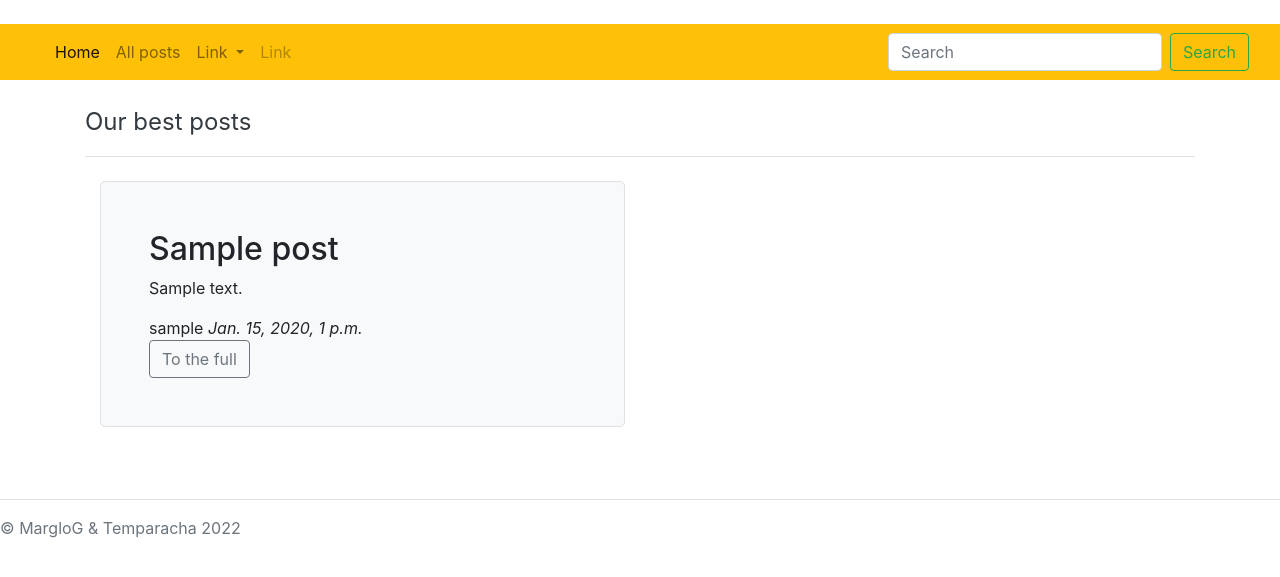
After one commit to GarikGelios/super_admin, a Django app: page /posts/ in a window 1280 px wide. The commit adds this page. Shown: the top 577 px of the page. Run offline with Django 4.2, Linux system fonts and the light colour scheme; tables that the repository leaves empty hold one stand-in row (values such as "Sample post"); some libraries are stand-ins or nearby versions.

Commit message:
public posts page added

```diff
--- a/core/templates/core/posts/list.html
+++ b/core/templates/core/posts/list.html
@@ -30,7 +30,7 @@
           <tr>
             <td>{{ all.id }}</td>
             <td>{{ all.name }}</td>
-            <td>{{ all.text|default:'-' }}</td>
+            <td>{{ all.text|default:'-'|truncatechars:70|truncatewords:5 }}</td>
             <td>{{ all.created_at }}</td>
             <td>{{ all.updated_at }}</td>
             <td>{{ all.author }}</td>
--- a/main/templates/main/index.html
+++ b/main/templates/main/index.html
@@ -1,12 +1,71 @@
+<!doctype html>
 {% load static navigation %}
-<!doctype html>
+<html lang="en">
+  <head>
+    <!-- Required meta tags -->
+    <meta charset="utf-8">
+    <meta name="viewport" content="width=device-width, initial-scale=1">
 
-<head>
-    Home posts page
-</head>
+    <!-- Bootstrap CSS -->
+    <link href="https://cdn.jsdelivr.net/npm/bootstrap@5.1.3/dist/css/bootstrap.min.css" rel="stylesheet" integrity="sha384-1BmE4kWBq78iYhFldvKuhfTAU6auU8tT94WrHftjDbrCEXSU1oBoqyl2QvZ6jIW3" crossorigin="anonymous">
 
- <body>
-  {% block top_menu %}
-    main page
-  {% endblock %}
- <body/>
+    <title>Public index page</title>
+  </head>
+  <body>
+  <br>
+  <nav class="navbar navbar-expand-lg navbar-light" style="background-color: #ffc107;">
+  <div class="container-fluid">
+    <a class="navbar-brand" href="#"></a>
+    <button class="navbar-toggler" type="button" data-bs-toggle="collapse" data-bs-target="#navbarScroll" aria-controls="navbarScroll" aria-expanded="false" aria-label="Toggle navigation">
+      <span class="navbar-toggler-icon"></span>
+    </button>
+    <div class="collapse navbar-collapse" id="navbarScroll">
+      <ul class="navbar-nav me-auto my-2 my-lg-0 navbar-nav-scroll" style="--bs-scroll-height: 100px;">
+        <li class="nav-item">
+          <a class="nav-link active" aria-current="page" href="#">Home</a>
+        </li>
+        <li class="nav-item">
+          <a class="nav-link" href="{% url 'main:posts_list' %}">All posts</a>
+        </li>
+        <li class="nav-item dropdown">
+          <a class="nav-link dropdown-toggle" href="#" id="navbarScrollingDropdown" role="button" data-bs-toggle="dropdown" aria-expanded="false">
+            Link
+          </a>
+          <ul class="dropdown-menu" aria-labelledby="navbarScrollingDropdown">
+            <li><a class="dropdown-item" href="#">Action</a></li>
+            <li><a class="dropdown-item" href="#">Another action</a></li>
+            <li><hr class="dropdown-divider"></li>
+            <li><a class="dropdown-item" href="#">Something else here</a></li>
+          </ul>
+        </li>
+        <li class="nav-item">
+          <a class="nav-link disabled">Link</a>
+        </li>
+      </ul>
+      <form class="d-flex">
+        <input class="form-control me-2" type="search" placeholder="Search" aria-label="Search">
+        <button class="btn btn-outline-success" type="submit">Search</button>
+      </form>
+    </div>
+  </div>
+</nav>
+  {% block content %}
+      <div class="jumbotron">
+        <h1>Dashboard</h1>
+        <p class="lead">This is example.</p>
+      </div>
+    {% endblock %}
+
+
+    <!-- Optional JavaScript; choose one of the two! -->
+
+    <!-- Option 1: Bootstrap Bundle with Popper -->
+    <script src="https://cdn.jsdelivr.net/npm/bootstrap@5.1.3/dist/js/bootstrap.bundle.min.js" integrity="sha384-ka7Sk0Gln4gmtz2MlQnikT1wXgYsOg+OMhuP+IlRH9sENBO0LRn5q+8nbTov4+1p" crossorigin="anonymous"></script>
+
+    <!-- Option 2: Separate Popper and Bootstrap JS -->
+    <!--
+    <script src="https://cdn.jsdelivr.net/npm/@popperjs/core@2.10.2/dist/umd/popper.min.js" integrity="sha384-7+zCNj/IqJ95wo16oMtfsKbZ9ccEh31eOz1HGyDuCQ6wgnyJNSYdrPa03rtR1zdB" crossorigin="anonymous"></script>
+    <script src="https://cdn.jsdelivr.net/npm/bootstrap@5.1.3/dist/js/bootstrap.min.js" integrity="sha384-QJHtvGhmr9XOIpI6YVutG+2QOK9T+ZnN4kzFN1RtK3zEFEIsxhlmWl5/YESvpZ13" crossorigin="anonymous"></script>
+    -->
+  </body>
+</html>
--- /dev/null
+++ b/main/templates/main/posts/list.html
@@ -0,0 +1,87 @@
+{% extends 'main/index.html' %}
+<!doctype html>
+{% load static navigation %}
+
+{% block content %}
+<html lang="en">
+  <head>
+    <meta charset="utf-8">
+    <meta name="viewport" content="width=device-width, initial-scale=1">
+    <meta name="description" content="">
+    <meta name="author" content="Mark Otto, Jacob Thornton, and Bootstrap contributors">
+    <meta name="generator" content="Hugo 0.88.1">
+    <title>Jumbotron example · Bootstrap v5.1</title>
+
+    <link rel="canonical" href="https://getbootstrap.com/docs/5.1/examples/jumbotron/">
+
+
+
+    <!-- Bootstrap core CSS -->
+<link href="{% static 'core/assets/css/bootstrap.min.css' %}" rel="stylesheet">
+
+    <!-- Favicons -->
+<link rel="apple-touch-icon" href="/docs/5.1/assets/img/favicons/apple-touch-icon.png" sizes="180x180">
+<link rel="icon" href="/docs/5.1/assets/img/favicons/favicon-32x32.png" sizes="32x32" type="image/png">
+<link rel="icon" href="/docs/5.1/assets/img/favicons/favicon-16x16.png" sizes="16x16" type="image/png">
+<link rel="manifest" href="/docs/5.1/assets/img/favicons/manifest.json">
+<link rel="mask-icon" href="/docs/5.1/assets/img/favicons/safari-pinned-tab.svg" color="#7952b3">
+<link rel="icon" href="/docs/5.1/assets/img/favicons/favicon.ico">
+<meta name="theme-color" content="#7952b3">
+
+
+    <style>
+      .bd-placeholder-img {
+        font-size: 1.125rem;
+        text-anchor: middle;
+        -webkit-user-select: none;
+        -moz-user-select: none;
+        user-select: none;
+      }
+
+      @media (min-width: 768px) {
+        .bd-placeholder-img-lg {
+          font-size: 3.5rem;
+        }
+      }
+    </style>
+
+
+  </head>
+  <body>
+
+<main>
+
+  <div class="container py-4">
+    <header class="pb-3 mb-4 border-bottom">
+      <a href="/" class="d-flex align-items-center text-dark text-decoration-none">
+        <span class="fs-4">Our best posts</span>
+      </a>
+
+    </header>
+    {% for post in object_list%}
+      <div class="col-md-6">
+        <div class="h-100 p-5 bg-light border rounded-3">
+          <h2>{{ post.name }}</h2>
+          <p>{{ post.text|default:'-'|truncatechars:150|truncatewords:5 }}</p>
+          {{ post.author }}
+          <i>{{ post.created_at }}</i>
+          <br>
+          <button class="btn btn-outline-secondary" type="button">To the full</button>
+        </div>
+      </div>
+    <br>
+    {% endfor %}
+  </div>
+
+
+    <footer class="pt-3 mt-4 text-muted border-top">
+      &copy; MargloG & Temparacha 2022
+    </footer>
+
+</main>
+
+
+
+  </body>
+{% endblock %}
+</html>
--- a/main/urls.py
+++ b/main/urls.py
@@ -7,4 +7,10 @@ app_name = 'main'
 
 urlpatterns = [
     path('', views.index, name='main'),
+
+
+    path('posts/', ListView.as_view(
+        model=models.Post,
+        template_name='main/posts/list.html'
+    ), name='posts_list'),
 ]
```
